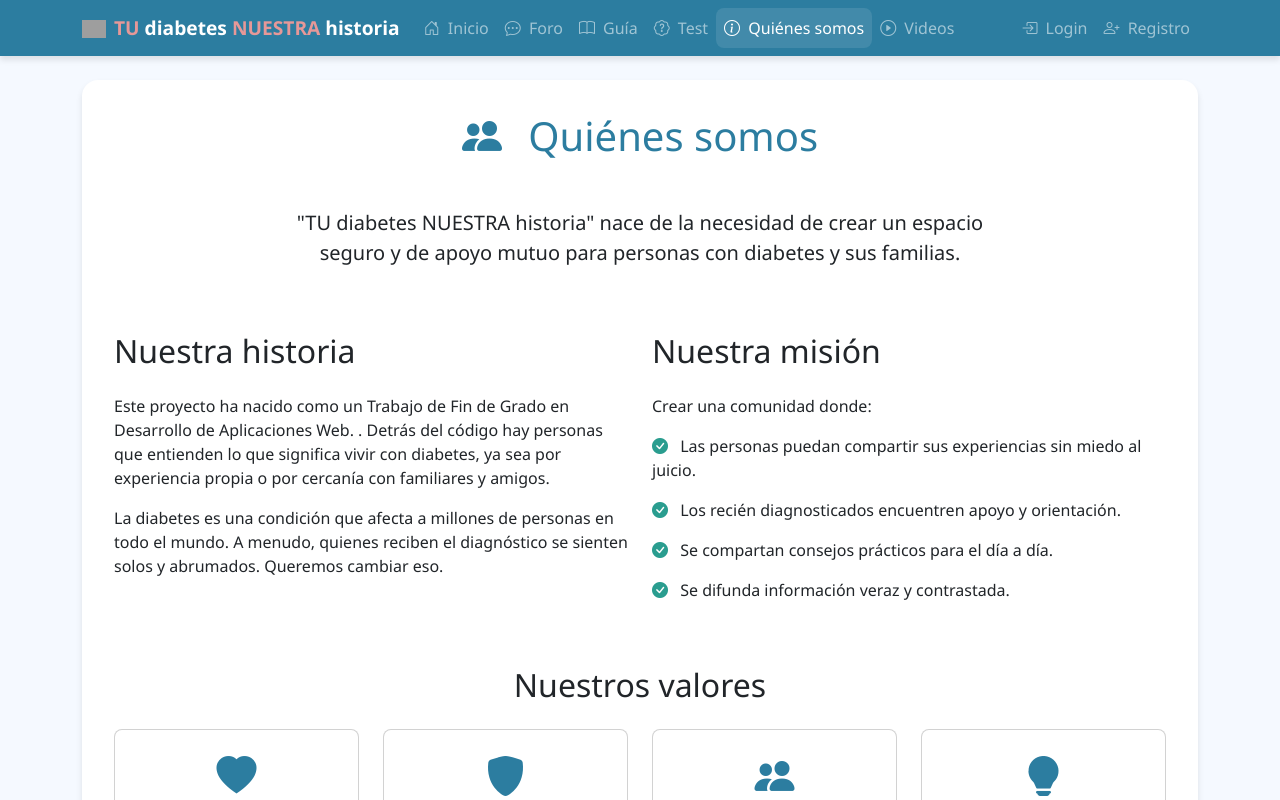
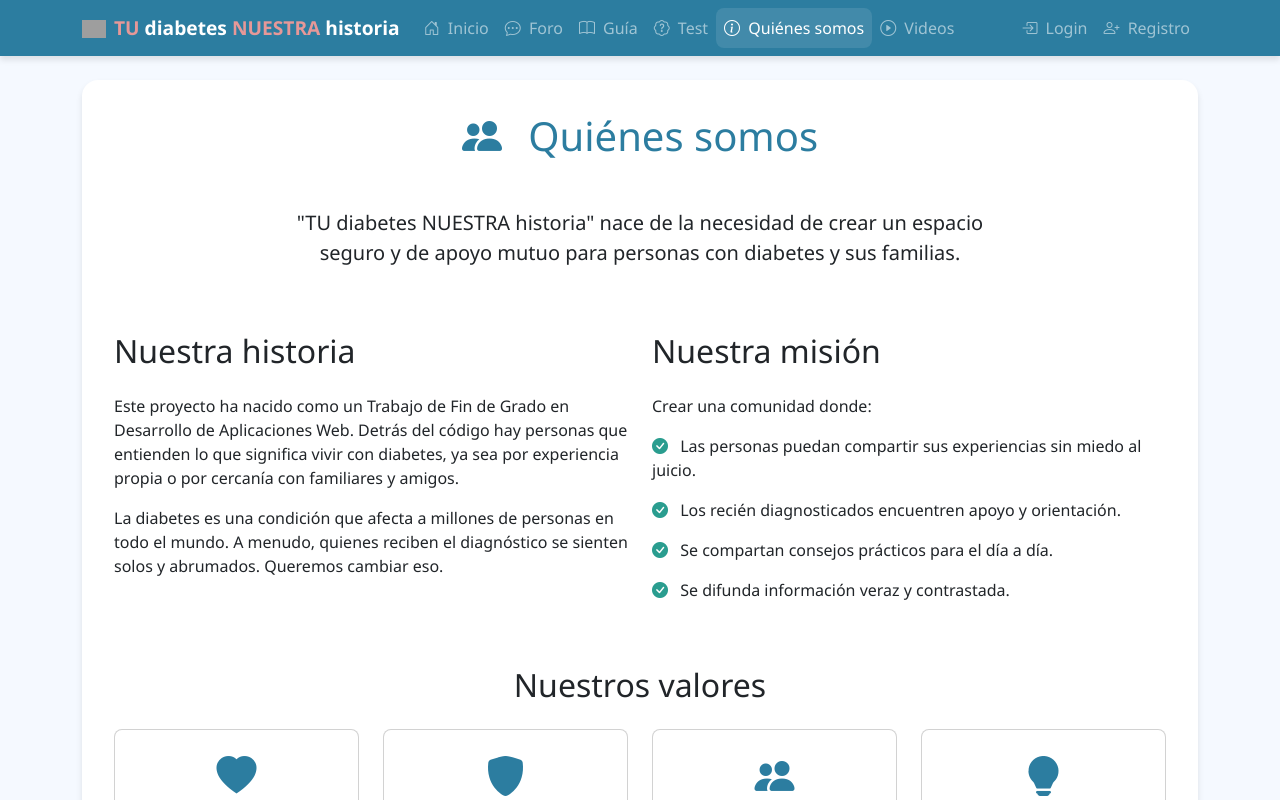
Before and after one commit to ggrauggas/PROYECTO-TDNH, a Vue app in the folder frontend/: page /about in a window 1280 px wide. Shown: the top 800 px of the page. Built offline with nearby package versions, Linux system fonts and the light colour scheme; no server answers; grey boxes are pictures that could not be loaded.

Commit message:
Fix text formatting in AboutView.vue

```diff
--- a/frontend/src/views/AboutView.vue
+++ b/frontend/src/views/AboutView.vue
@@ -19,8 +19,7 @@
         <div class="col-md-6">
           <h2 class="mb-4">Nuestra historia</h2>
           <p>
-            Este proyecto ha nacido como un Trabajo de Fin de Grado en Desarrollo de Aplicaciones Web.
-            . Detrás del código hay personas
+            Este proyecto ha nacido como un Trabajo de Fin de Grado en Desarrollo de Aplicaciones Web. Detrás del código hay personas
             que entienden lo que significa vivir con diabetes, ya sea por experiencia
             propia o por cercanía con familiares y amigos.
           </p>
```
